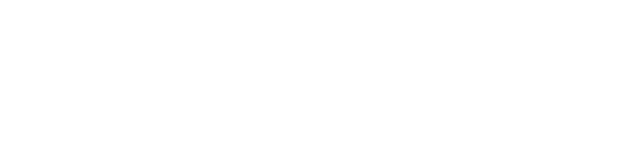
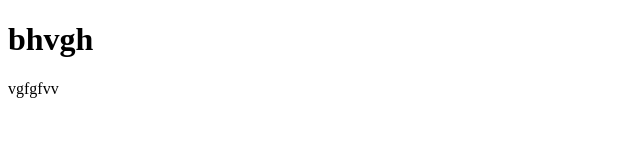
Before and after one commit to brenddamachado/tutorial, a plain HTML site: page index.html in a window 1280 px wide. Shown: the whole page, without its empty margins (0-640 px from the left). Drawn offline with Linux system fonts and the light colour scheme.

Commit message:
criei p e h1

```diff
--- a/index.html
+++ b/index.html
@@ -7,6 +7,7 @@
     <title>teste gite</title>
 </head>
 <body>
-
+    <h1>bhvgh</h1>
+    <p>vgfgfvv</p>
 </body>
 </html>
```
